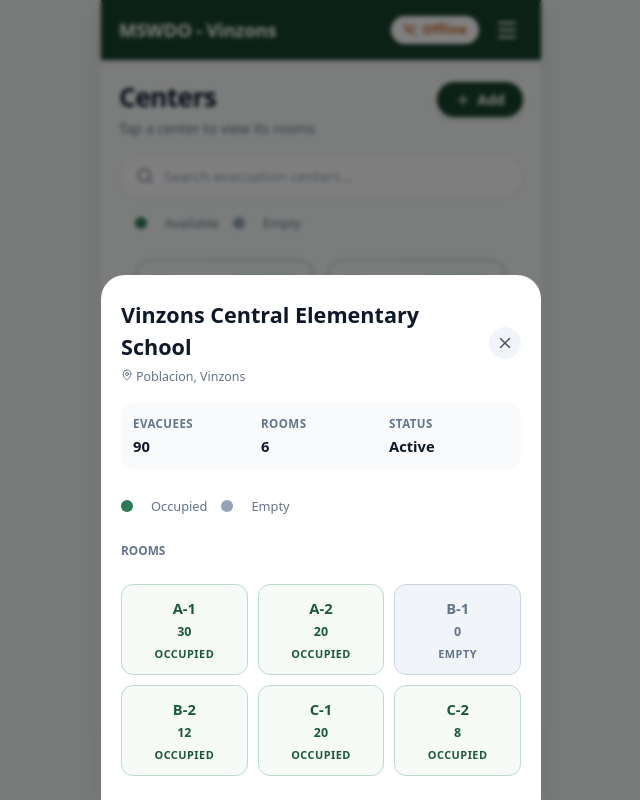
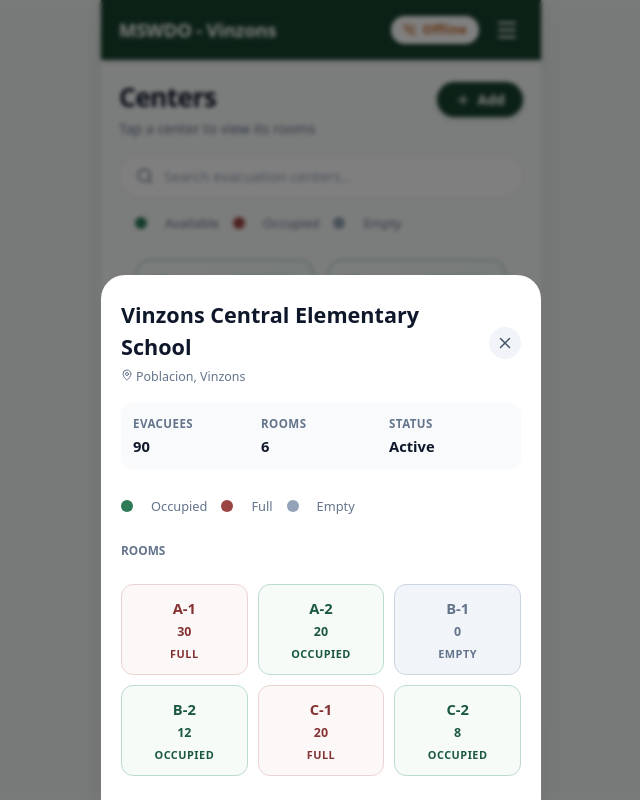
Before and after one commit to shironxiao/mswdo-vinzons, a React (Vite) app: page /mobile/centers in a window 1280 px wide. Both pictures are taken after a click on the element 544 px from the left and 348 px from the top of the page. Shown: the whole page, without its empty margins (319-959 px from the left). Built offline with nearby package versions, Linux system fonts and the light colour scheme.

Commit message:
occpdierd in center

```diff
--- a/src/pages/Mobile/MobileCenters.css
+++ b/src/pages/Mobile/MobileCenters.css
@@ -53,6 +53,10 @@
   background: linear-gradient(135deg, #f6fbf8 0%, #ebf5f0 100%);
   border-color: #bddad0;
 }
+.ctr-tile--occupied {
+  background: linear-gradient(135deg, #fdf8f8 0%, #f7eded 100%);
+  border-color: #ebd3d3;
+}
 .ctr-tile--full {
   background: linear-gradient(135deg, #fdf8f8 0%, #f7eded 100%);
   border-color: #ebd3d3;
@@ -76,6 +80,7 @@
   justify-content: center;
 }
 .ctr-tile--available .vin-ctr-tile-icon { color: #2d7a57; }
+.ctr-tile--occupied  .vin-ctr-tile-icon { color: #9c4444; }
 .ctr-tile--full      .vin-ctr-tile-icon { color: #9c4444; }
 .ctr-tile--empty     .vin-ctr-tile-icon { color: #94a3b8; }
 
@@ -94,6 +99,11 @@
   background: #eaf4ef;
   color: #1b593f;
   border-color: #bddad0;
+}
+.badge-occupied {
+  background: #f7eded;
+  color: #843232;
+  border-color: #ebd3d3;
 }
 .badge-full {
   background: #f7eded;
--- a/src/pages/Mobile/MobileCenters.jsx
+++ b/src/pages/Mobile/MobileCenters.jsx
@@ -56,24 +56,30 @@ const CENTERS_DATA = [
    ────────────────────────────────────────────── */
 function roomColorClass(room) {
   if (room.occupied === 0) return 'room-gray';
+  if (room.occupied >= room.capacity) return 'room-red';
   return 'room-green';
 }
 
 function roomLabel(room) {
   if (room.occupied === 0) return 'Empty';
+  if (room.occupied >= room.capacity) return 'Full';
   return 'Occupied';
 }
 
 /** Returns overall center fill level for tile color */
 function centerColorClass(center) {
+  const totalCap = center.rooms.reduce((a, r) => a + r.capacity, 0);
   const totalOcc = center.rooms.reduce((a, r) => a + r.occupied, 0);
   if (totalOcc === 0) return 'ctr-tile--empty';
+  if (totalOcc >= totalCap) return 'ctr-tile--occupied';
   return 'ctr-tile--available';
 }
 
 function centerStatusLabel(center) {
+  const totalCap = center.rooms.reduce((a, r) => a + r.capacity, 0);
   const totalOcc = center.rooms.reduce((a, r) => a + r.occupied, 0);
   if (totalOcc === 0) return 'Empty';
+  if (totalOcc >= totalCap) return 'Occupied';
   return 'Available';
 }
 
@@ -118,6 +124,7 @@ function RoomsSheet({ center, onClose }) {
         {/* Legend */}
         <div className="vin-ctr-legend" style={{ padding: '0 0 10px' }}>
           <span className="vin-ctr-dot green" /> Occupied
+          <span className="vin-ctr-dot red" /> Full
           <span className="vin-ctr-dot gray" /> Empty
         </div>
 
@@ -203,6 +210,7 @@ export default function MobileCenters() {
       {/* Legend */}
       <div className="vin-ctr-legend">
         <span className="vin-ctr-dot green" /> Available
+        <span className="vin-ctr-dot red" /> Occupied
         <span className="vin-ctr-dot gray" /> Empty
       </div>
 
```
